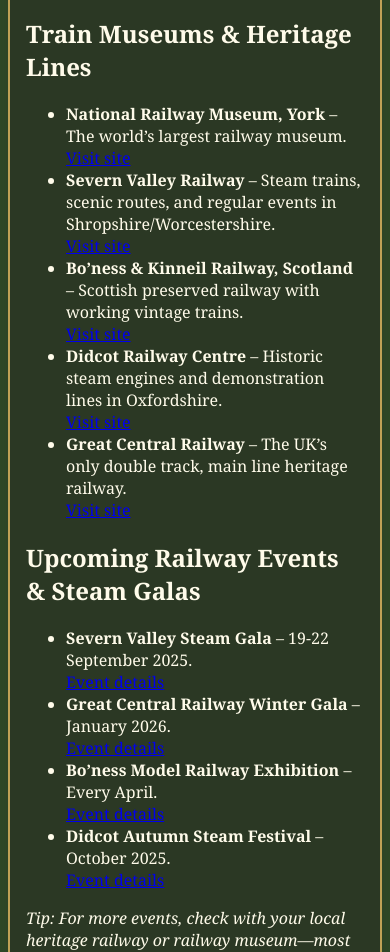
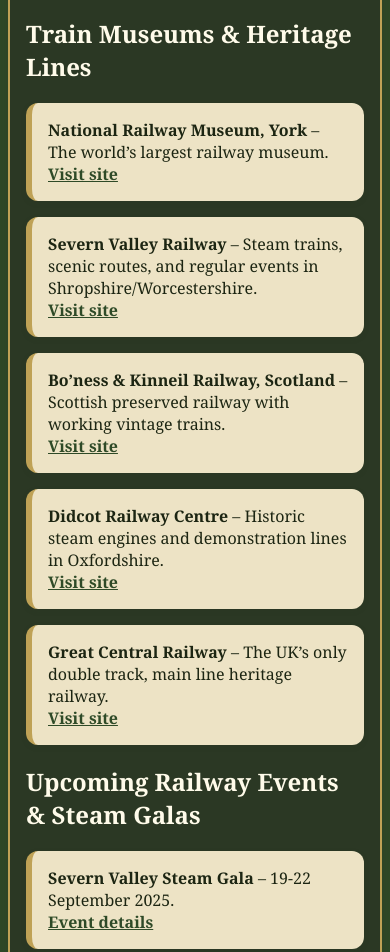
Before and after one commit to Missyrupert/Model-Railway, a plain HTML site: page index.html in a window 390 px wide. Shown: the part 908-1860 px from the top of the page. Drawn offline with Linux system fonts and the light colour scheme.

Commit message:
Update style.css

```diff
--- a/style.css
+++ b/style.css
@@ -75,4 +75,32 @@ footer.footer {
     width: 100%;
     margin-bottom: 0.5rem;
   }
+  .museum-list, .event-list {
+  list-style: none;
+  padding-left: 0;
 }
+
+.museum-list li, .event-list li {
+  background: #ede3c5;
+  color: #1c2512;
+  border-radius: 12px;
+  padding: 1rem;
+  margin: 1rem 0;
+  border-left: 6px solid #bfa256;
+  box-shadow: 0 2px 6px rgba(44, 56, 37, 0.09);
+}
+
+.museum-list a, .event-list a {
+  color: #2e4a27;
+  text-decoration: underline;
+  font-weight: bold;
+}
+
+.museum-list a:hover, .event-list a:hover {
+  color: #bfa256;
+  background: #1c2512;
+  padding: 0 0.25em;
+  border-radius: 3px;
+  transition: all 0.2s;
+}
+}
```
